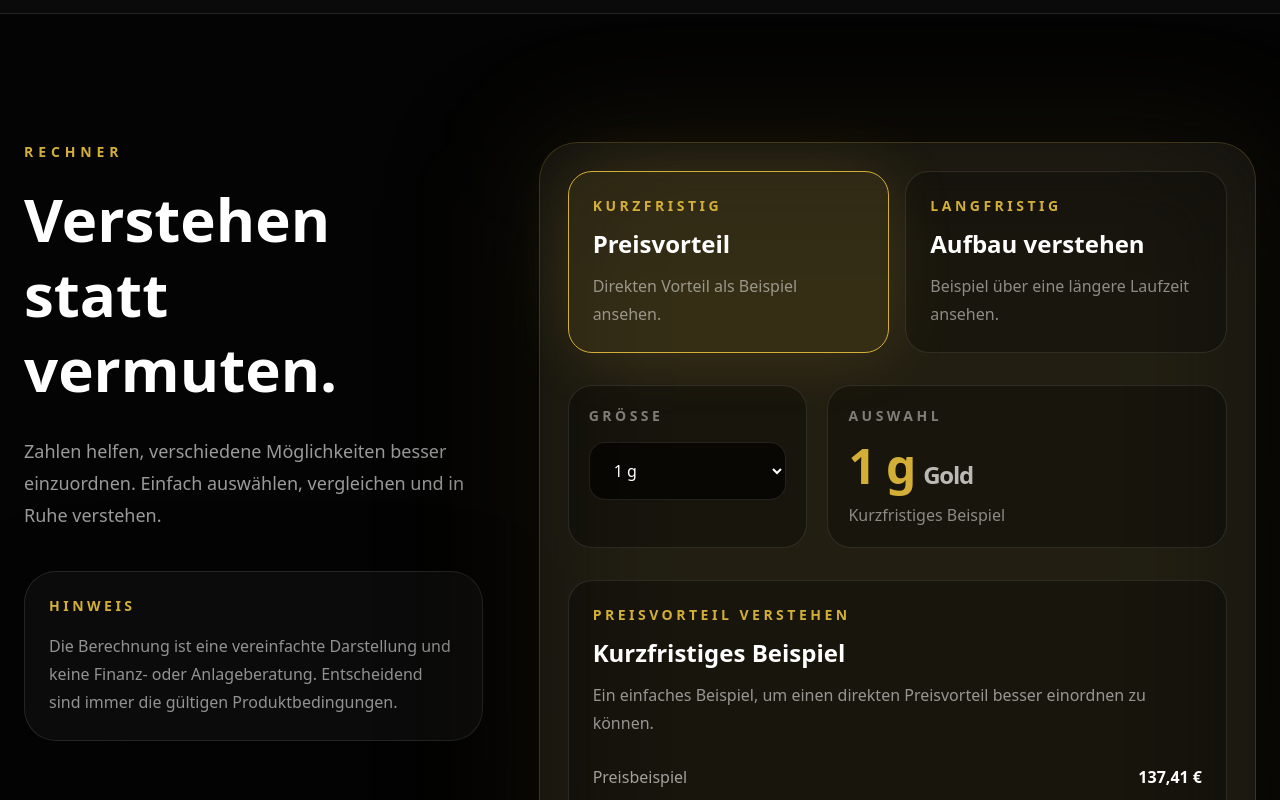
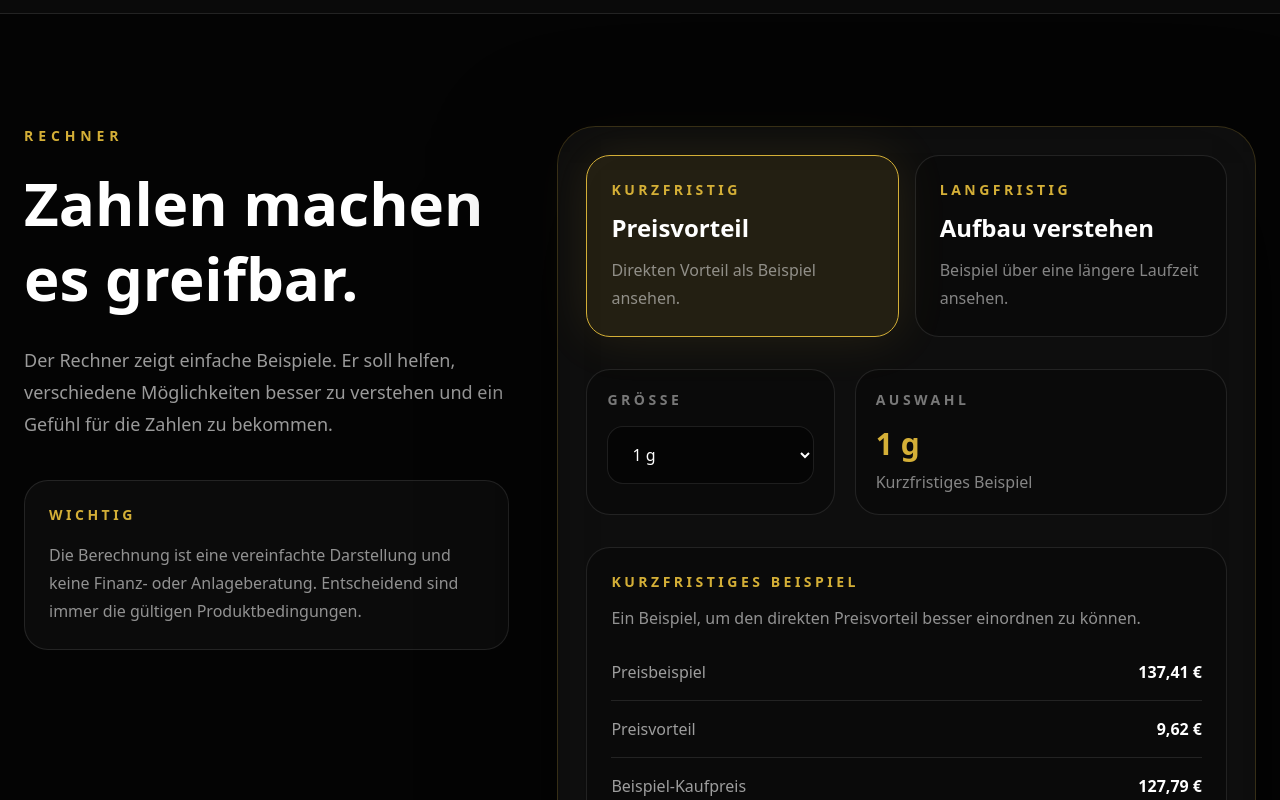
Before and after one commit to paszem/echte-werte-verstehen, a Next.js app: page / in a window 1280 px wide. Shown: the part 6680-7480 px from the top of the page. Built offline with nearby package versions, Linux system fonts and the light colour scheme.

Commit message:
Rechner auf CHF angepasst

```diff
--- a/app/components/Calculator.tsx
+++ b/app/components/Calculator.tsx
@@ -35,9 +35,8 @@ export default function Calculator() {
 
       return {
         label: "Kurzfristiges Beispiel",
-        eyebrow: "Preisvorteil verstehen",
         description:
-          "Ein einfaches Beispiel, um einen direkten Preisvorteil besser einordnen zu können.",
+          "Ein Beispiel, um den direkten Preisvorteil besser einordnen zu können.",
         rows: [
           ["Preisbeispiel", eur(price)],
           ["Preisvorteil", eur(advantage)],
@@ -55,9 +54,8 @@ export default function Calculator() {
 
     return {
       label: "Langfristiges Beispiel",
-      eyebrow: "Aufbau verstehen",
       description:
-        "Ein einfaches Beispiel, um den Aufbau über eine längere Laufzeit besser zu verstehen.",
+        "Ein Beispiel, um den Aufbau über eine längere Laufzeit besser zu verstehen.",
       rows: [
         ["Preisbeispiel", eur(price)],
         ["Monatlicher Vorteil", eur(monthly)],
@@ -70,27 +68,26 @@ export default function Calculator() {
   }, [model, price]);
 
   return (
-    <section id="rechner" className="mx-auto max-w-7xl px-6 py-32">
-      <div className="grid gap-14 lg:grid-cols-[0.78fr_1.22fr]">
+    <section id="rechner" className="mx-auto max-w-7xl px-6 py-28">
+      <div className="grid gap-12 lg:grid-cols-[0.82fr_1.18fr]">
         <div>
           <p className="text-sm font-semibold uppercase tracking-[0.35em] text-[#d4af37]">
             Rechner
           </p>
 
           <h2 className="mt-5 text-4xl font-bold leading-tight md:text-6xl">
-            Verstehen statt
-            <br />
-            vermuten.
+            Zahlen machen es greifbar.
           </h2>
 
-          <p className="mt-7 max-w-xl text-lg leading-8 text-white/60">
-            Zahlen helfen, verschiedene Möglichkeiten besser einzuordnen.
-            Einfach auswählen, vergleichen und in Ruhe verstehen.
+          <p className="mt-7 text-lg leading-8 text-white/60">
+            Der Rechner zeigt einfache Beispiele. Er soll helfen, verschiedene
+            Möglichkeiten besser zu verstehen und ein Gefühl für die Zahlen zu
+            bekommen.
           </p>
 
-          <div className="mt-10 rounded-[2rem] border border-white/10 bg-white/[0.03] p-6 shadow-[0_30px_90px_rgba(0,0,0,0.35)]">
+          <div className="mt-10 rounded-3xl border border-white/10 bg-white/[0.03] p-6">
             <p className="text-sm font-semibold uppercase tracking-[0.25em] text-[#d4af37]">
-              Hinweis
+              Wichtig
             </p>
             <p className="mt-4 leading-7 text-white/55">
               Die Berechnung ist eine vereinfachte Darstellung und keine Finanz-
@@ -100,17 +97,14 @@ export default function Calculator() {
           </div>
         </div>
 
-        <div className="relative">
-          <div className="absolute inset-0 rounded-[2.8rem] bg-[#d4af37]/10 blur-3xl" />
-
-          <div className="relative rounded-[2.4rem] border border-[#d4af37]/20 bg-white/[0.045] p-7 shadow-[0_45px_140px_rgba(0,0,0,0.75)] backdrop-blur-2xl">
+        <div className="rounded-[2.4rem] border border-[#d4af37]/20 bg-white/[0.045] p-7 shadow-[0_40px_120px_rgba(0,0,0,0.65)] backdrop-blur-2xl">
           <div className="grid gap-4 sm:grid-cols-2">
             <button
               onClick={() => setModel("short")}
               className={`rounded-3xl border p-6 text-left transition ${
                 model === "short"
-                    ? "border-[#d4af37] bg-[#d4af37]/10 shadow-[0_0_65px_rgba(212,175,55,0.16)]"
-                    : "border-white/10 bg-black/25 hover:border-white/25 hover:bg-white/[0.035]"
+                  ? "border-[#d4af37] bg-[#d4af37]/10 shadow-[0_0_50px_rgba(212,175,55,0.12)]"
+                  : "border-white/10 bg-black/25 hover:border-white/20"
               }`}
             >
               <p className="text-sm font-semibold uppercase tracking-[0.25em] text-[#d4af37]">
@@ -126,8 +120,8 @@ export default function Calculator() {
               onClick={() => setModel("long")}
               className={`rounded-3xl border p-6 text-left transition ${
                 model === "long"
-                    ? "border-[#d4af37] bg-[#d4af37]/10 shadow-[0_0_65px_rgba(212,175,55,0.16)]"
-                    : "border-white/10 bg-black/25 hover:border-white/25 hover:bg-white/[0.035]"
+                  ? "border-[#d4af37] bg-[#d4af37]/10 shadow-[0_0_50px_rgba(212,175,55,0.12)]"
+                  : "border-white/10 bg-black/25 hover:border-white/20"
               }`}
             >
               <p className="text-sm font-semibold uppercase tracking-[0.25em] text-[#d4af37]">
@@ -140,8 +134,8 @@ export default function Calculator() {
             </button>
           </div>
 
-            <div className="mt-8 grid gap-5 sm:grid-cols-[0.75fr_1.25fr]">
-              <div className="rounded-3xl border border-white/10 bg-black/30 p-5">
+          <div className="mt-8 grid gap-5 sm:grid-cols-[0.8fr_1.2fr]">
+            <div className="rounded-3xl border border-white/10 bg-black/25 p-5">
               <label className="block text-sm font-semibold uppercase tracking-[0.25em] text-white/45">
                 Grösse
               </label>
@@ -149,7 +143,7 @@ export default function Calculator() {
               <select
                 value={grams}
                 onChange={(event) => setGrams(event.target.value)}
-                  className="mt-4 w-full rounded-2xl border border-white/10 bg-black/60 px-5 py-4 text-white outline-none transition hover:border-[#d4af37]/40"
+                className="mt-4 w-full rounded-2xl border border-white/10 bg-black/50 px-5 py-4 text-white outline-none"
               >
                 {Object.keys(prices).map((gram) => (
                   <option key={gram} value={gram}>
@@ -159,29 +153,21 @@ export default function Calculator() {
               </select>
             </div>
 
-              <div className="rounded-3xl border border-white/10 bg-black/30 p-5">
+            <div className="rounded-3xl border border-white/10 bg-black/25 p-5">
               <p className="text-sm font-semibold uppercase tracking-[0.25em] text-white/45">
                 Auswahl
               </p>
-
-                <p className="mt-4 text-5xl font-bold tracking-tight text-[#d4af37]">
+              <p className="mt-4 text-3xl font-semibold text-[#d4af37]">
                 {grams} g
-                  <span className="ml-2 text-2xl font-semibold text-white/70">
-                    Gold
-                  </span>
               </p>
-
-                <p className="mt-3 text-white/50">{result.label}</p>
+              <p className="mt-2 text-white/50">{result.label}</p>
             </div>
           </div>
 
-            <div className="mt-8 rounded-3xl border border-white/10 bg-black/30 p-6">
+          <div className="mt-8 rounded-3xl border border-white/10 bg-black/25 p-6">
             <p className="text-sm font-semibold uppercase tracking-[0.25em] text-[#d4af37]">
-                {result.eyebrow}
+              {result.label}
             </p>
-
-              <h3 className="mt-3 text-2xl font-semibold">{result.label}</h3>
-
             <p className="mt-3 leading-7 text-white/55">
               {result.description}
             </p>
@@ -199,20 +185,13 @@ export default function Calculator() {
             </div>
           </div>
 
-            <div className="mt-8 rounded-[2rem] border border-[#d4af37]/30 bg-[#d4af37]/10 p-7 shadow-[0_0_80px_rgba(212,175,55,0.14)]">
+          <div className="mt-8 rounded-[2rem] border border-[#d4af37]/30 bg-[#d4af37]/10 p-7">
             <p className="text-sm font-semibold uppercase tracking-[0.25em] text-[#d4af37]">
               {result.totalLabel}
             </p>
-
-              <p className="mt-4 text-5xl font-bold tracking-tight text-white md:text-6xl">
+            <p className="mt-4 text-5xl font-bold tracking-tight text-white">
               {result.total}
             </p>
-
-              <p className="mt-4 leading-7 text-white/50">
-                Dieses Ergebnis dient als Orientierung und ersetzt keine Prüfung
-                der genauen Bedingungen.
-              </p>
-            </div>
           </div>
         </div>
       </div>
```
Lines whose indentation alone changed are shown as unchanged.
